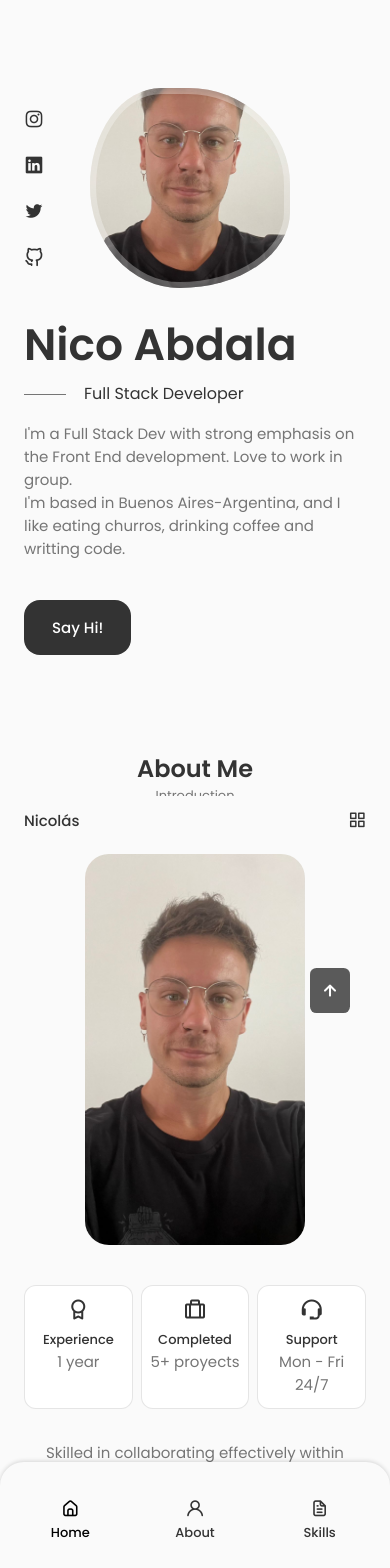
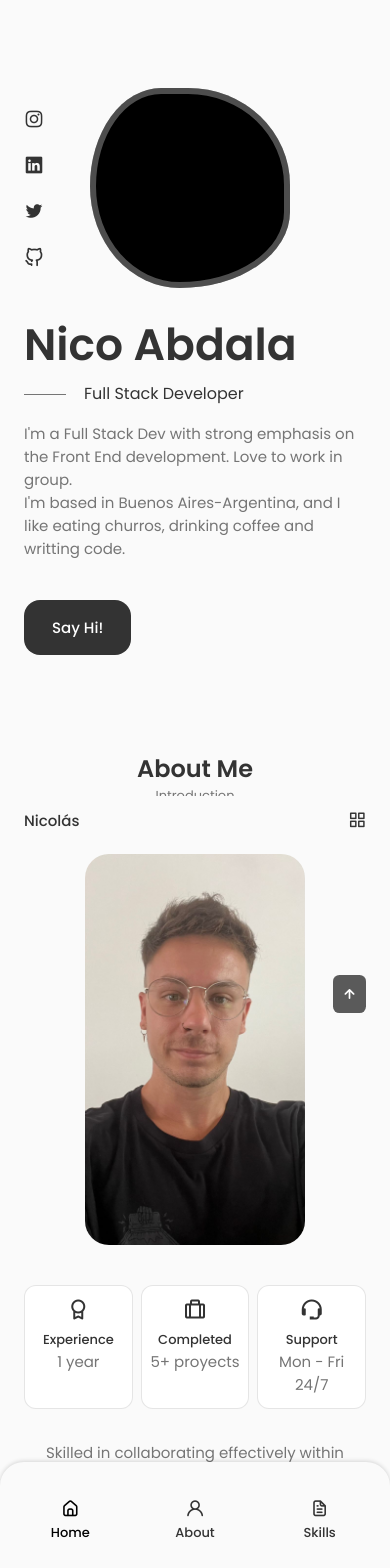
Before and after one commit to nicoabdala/portfolio0623, a React (Create React App) app in the folder my-app/: page / in a window 390 px wide. Shown: the top 1568 px of the page. Built offline with nearby package versions, Linux system fonts and the light colour scheme.

Commit message:
scoll up button

```diff
--- a/my-app/src/components/header/Header.jsx
+++ b/my-app/src/components/header/Header.jsx
@@ -2,9 +2,17 @@ import React, { useState } from 'react';
 import './header.css';
 
 function Header() {
+    /* CHANGE BACKGROUND HEADER */
+    window.addEventListener('scroll', function(){
+        const header = document.querySelector('.header');
+        // when the scroll is higher than 200 vw heigh,
+        // add the scroll-header class to a tag with the header tag
+        if (this.scrollY >= 80) header.classList.add('scroll-header');
+        else header.classList.remove('scroll-header');
+    });
     /* TOGGLE MENU */
     const[Toggle, showMenu] =  useState(false);
-
+    const [activeNav, setActiveNav] = useState('#home');
     return (
         <header className='header'>
             <nav className='nav container'>
@@ -14,7 +22,9 @@ function Header() {
                 <div className={Toggle ? "nav__menu show-menu" : "nav__menu"}>
                     <ul className="nav__list grid">
                         <li className="nav__item">
-                            <a href="#home" className="nav__link active-link">
+                            <a href="#home" onClick={() => setActiveNav('#home')}
+                                className={activeNav === '#home' ?
+                            "nav__link active-link" : "nav__link"}>
                                 <i className="uil uil-estate nav__icon"></i>Home
                             </a>
                         </li>
@@ -30,7 +40,7 @@ function Header() {
                         </li>
                         <li className="nav__item">
                             <a href="#portfolio" className="nav__link">
-                                <i className="uil uil-scenery nav__icon"></i>Potfolio
+                                <i className="uil uil-scenery nav__icon"></i>Portfolio
                             </a>
                         </li>
                         <li className="nav__item">
--- a/my-app/src/components/header/header.css
+++ b/my-app/src/components/header/header.css
@@ -49,10 +49,14 @@
     color: var(--title-color-dark);
 }
 
+/* change background header */
+
+.scroll-header{
+    box-shadow: 0 -1px 4px rgba(0, 0, 0, 0.15);
+}
+
 /*BREAKPOINTS */
-
 /* MEDIUM DEVICES */
-
 @media screen and (max-width: 768px){
     .header{
         top: initial;
--- a/my-app/src/components/home/Home.jsx
+++ b/my-app/src/components/home/Home.jsx
@@ -2,7 +2,7 @@ import React from 'react';
 import "./home.css";
 import Social from './Social';
 import Data from './Data';
-import ScrollDown from './ScrollDown';
+// import ScrollDown from './ScrollDown';
 
 const Home = () => {
     return (
@@ -13,7 +13,7 @@ const Home = () => {
                     <div className="home__img"></div>
                     <Data />
                 </div>
-                <ScrollDown />
+                {/* <ScrollDown /> */}
             </div>
         </section>
     )
--- a/my-app/src/components/home/ScrollDown.jsx
+++ b/my-app/src/components/home/ScrollDown.jsx
@@ -3,7 +3,7 @@ import React from 'react'
 const ScrollDown = () => {
     return (
         <div className="home__scroll">
-            <a href="" className="home__scroll-button button--flex">
+            <a href="#about" className="home__scroll-button button--flex">
                 {/* insertar svg de mouse */}
                 <span className="home__scroll-name">Scroll Down</span>
                 <i class="uil uil-arrow-down home__scroll-arrow"></i>
--- a/my-app/src/components/home/home.css
+++ b/my-app/src/components/home/home.css
@@ -53,7 +53,8 @@
 }
 
 .home__img{
-    background: url(../../assets/img/profile.jpg);
+    /* background: url(../../assets/img/profile.jpg); */
+    background-color: black;
     background-repeat: no-repeat;
     background-position: center;
     background-size: cover;
--- a/my-app/src/components/scrollup/ScrollUp.jsx
+++ b/my-app/src/components/scrollup/ScrollUp.jsx
@@ -4,6 +4,8 @@ import './scrollup.css';
 const ScrollUp = () => {
     window.addEventListener('scroll', function(){
         const scrollUp = document.querySelector('.scrollup');
+        // when the scroll is higher than 560 vw heigh,
+        // add the show scroll class to a tag with the scroll top class
         if (this.scrollY >= 560) scrollUp.classList.add('show-scroll');
         else scrollUp.classList.remove('show-scroll');
     })
--- a/my-app/src/components/scrollup/scrollup.css
+++ b/my-app/src/components/scrollup/scrollup.css
@@ -24,3 +24,25 @@
 .show-scroll{
     bottom: 3rem;
 }
+
+@media screen and (max-width: 992px){
+    .scrollup{
+        right: 1.5rem;
+        padding: 0.25rem 0.4rem;
+    }
+    .scrollup__icon{
+        font-size: 1.25rem;
+    }
+}
+
+@media screen and (max-width: 768px){
+    .show-scroll{
+        bottom: 4rem;
+    }
+}
+
+@media screen and (max-width: 350px){
+    .scrollup{
+        right: 1rem;
+    }
+}
```
